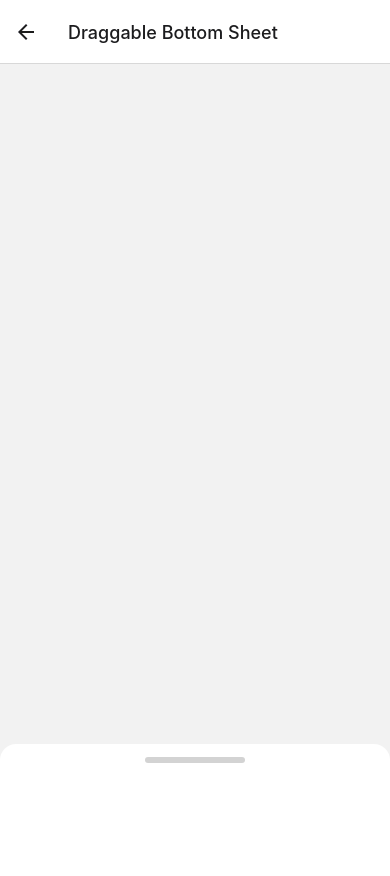
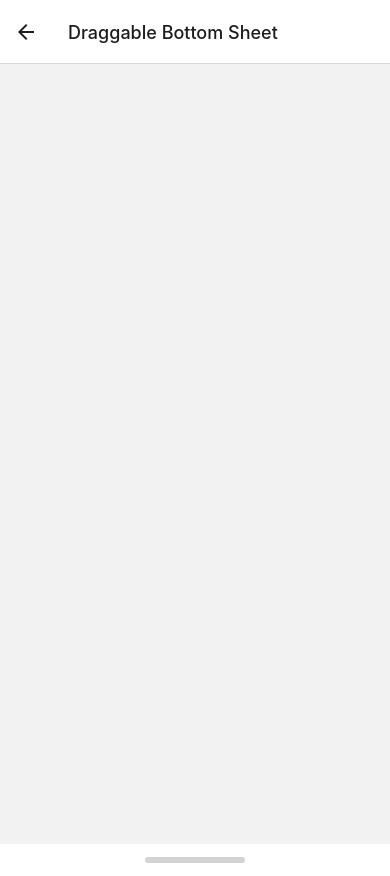
Before and after one commit to minhtechie/react-native-animations, a React Native app: screen /DraggableBottomSheet in a window 390 px wide. Before the commit the page ends 844 px from the top, so only its background shows below. Built offline with nearby package versions, Linux system fonts and the light colour scheme.

Commit message:
Update logic for DraggableBottomSheet

```diff
--- a/src/animations/DraggableBottomSheet/DraggableBottomSheet.tsx
+++ b/src/animations/DraggableBottomSheet/DraggableBottomSheet.tsx
@@ -4,33 +4,43 @@ import {Animated, PanResponder, StyleSheet, View} from 'react-native';
 import {WINDOW_HEIGHT} from '../../utils';
 
 const SHEET_MAX_HEIGHT = WINDOW_HEIGHT * 0.6;
+const SHEET_MIN_HEIGHT = WINDOW_HEIGHT * 0.1;
+const MAX_UPWARD_TRANSLATE_Y = SHEET_MIN_HEIGHT - SHEET_MAX_HEIGHT; // negative number
+const MAX_DOWNWARD_TRANSLATE_Y = 0;
+const DRAG_THRESHOLD = 50;
 
 const DraggableBottomView = () => {
   const animatedValue = useRef(new Animated.Value(0)).current;
-  const scrollOffset = useRef(0);
+  const lastGestureDy = useRef(0);
 
   const panResponder = useRef(
     PanResponder.create({
       onStartShouldSetPanResponder: () => true,
       onPanResponderGrant: () => {
-        animatedValue.setOffset(scrollOffset.current);
-        animatedValue.setValue(0);
+        animatedValue.setOffset(lastGestureDy.current);
       },
-      onPanResponderMove: (evt, gesture) => {
+      onPanResponderMove: (e, gesture) => {
         animatedValue.setValue(gesture.dy);
       },
-      onPanResponderRelease: (evt, gesture) => {
+      onPanResponderRelease: (e, gesture) => {
         animatedValue.flattenOffset();
+
+        // lastGestureDy.current += gesture.dy;
+        // if (lastGestureDy.current < MAX_UPWARD_TRANSLATE_Y) {
+        //   lastGestureDy.current = MAX_UPWARD_TRANSLATE_Y;
+        // } else if (lastGestureDy.current > 0) {
+        //   lastGestureDy.current = MAX_DOWNWARD_TRANSLATE_Y;
+        // }
         if (gesture.dy > 0) {
           // is dragging down
-          if (scrollOffset.current !== 0 && gesture.dy <= 100) {
+          if (lastGestureDy.current !== 0 && gesture.dy <= DRAG_THRESHOLD) {
             springAnimation('up');
           } else {
             springAnimation('down');
           }
         } else {
           // is dragging up
-          if (scrollOffset.current !== -300 && gesture.dy >= -100) {
+          if (gesture.dy >= -DRAG_THRESHOLD) {
             springAnimation('down');
           } else {
             springAnimation('up');
@@ -41,23 +51,28 @@ const DraggableBottomView = () => {
   ).current;
 
   const springAnimation = (direction: 'up' | 'down') => {
-    scrollOffset.current = direction === 'down' ? 0 : -300;
+    lastGestureDy.current =
+      direction === 'down' ? MAX_DOWNWARD_TRANSLATE_Y : MAX_UPWARD_TRANSLATE_Y;
     Animated.spring(animatedValue, {
-      toValue: direction === 'down' ? 50 : -300,
-      useNativeDriver: false,
+      toValue: lastGestureDy.current,
+      useNativeDriver: true,
     }).start();
   };
 
-  const popoverAnimation = {
-    height: animatedValue.interpolate({
-      inputRange: [-300, 0, 50],
-      outputRange: [SHEET_MAX_HEIGHT, 100, 100],
-      extrapolate: 'clamp',
-    }),
+  const bottomSheetAnimation = {
+    transform: [
+      {
+        translateY: animatedValue.interpolate({
+          inputRange: [MAX_UPWARD_TRANSLATE_Y, MAX_DOWNWARD_TRANSLATE_Y],
+          outputRange: [MAX_UPWARD_TRANSLATE_Y, MAX_DOWNWARD_TRANSLATE_Y],
+          extrapolate: 'clamp',
+        }),
+      },
+    ],
   };
 
   return (
-    <Animated.View style={[styles.popover, popoverAnimation]}>
+    <Animated.View style={[styles.bottomSheet, bottomSheetAnimation]}>
       <View style={styles.draggableArea} {...panResponder.panHandlers}>
         <View style={styles.dragHandle} pointerEvents={'none'} />
       </View>
@@ -66,11 +81,12 @@ const DraggableBottomView = () => {
 };
 
 const styles = StyleSheet.create({
-  popover: {
+  bottomSheet: {
     position: 'absolute',
-    bottom: 0,
+    width: '100%',
+    height: SHEET_MAX_HEIGHT,
+    bottom: -SHEET_MAX_HEIGHT + SHEET_MIN_HEIGHT,
     elevation: 10,
-    width: '100%',
     backgroundColor: 'white',
     borderTopLeftRadius: 16,
     borderTopRightRadius: 16,
```
